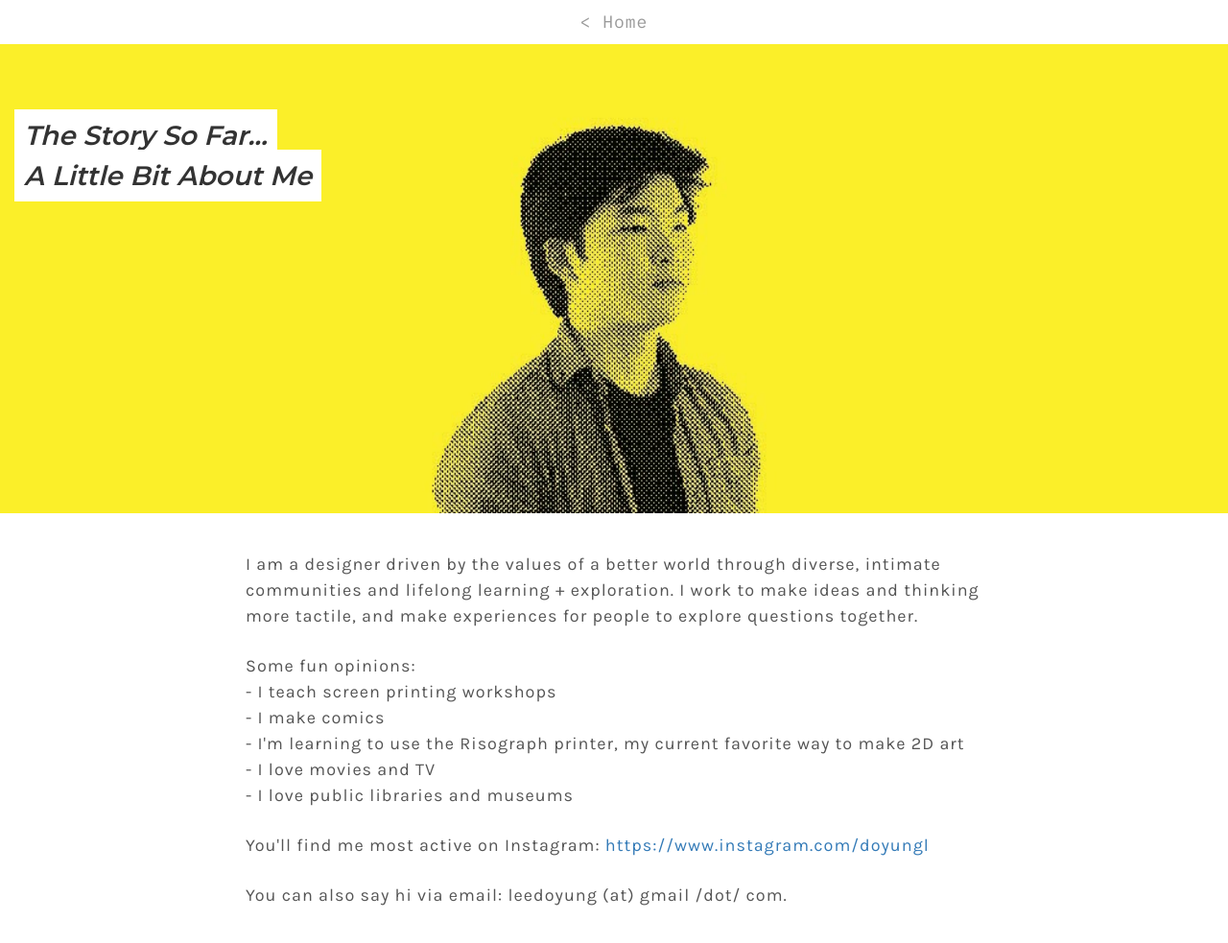
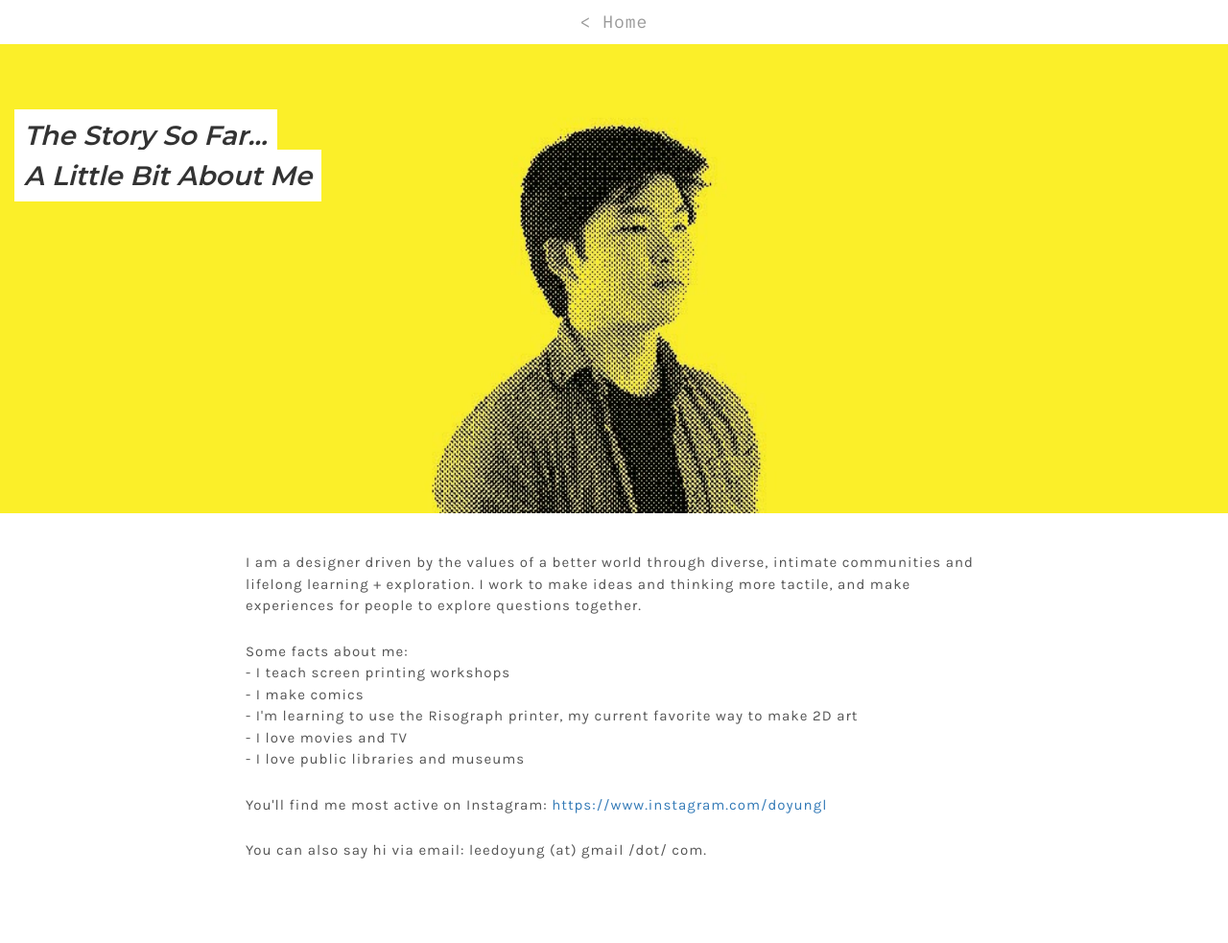
Before and after one commit to doyunglee/doyunglee.github.io, a Jekyll site: the page about.html, which Jekyll copies as it is, in a window 1280 px wide and 1032 px high. Shown: the top 983 px of the window at 96% size. Built offline with Jekyll 4.4.1, drawn with Linux system fonts in a browser that asks for light colours; nearby versions of some CDN libraries; some web fonts are replaced.

Commit message:
updating about

```diff
--- a/about.html
+++ b/about.html
@@ -34,7 +34,7 @@
     </div>
     <div class="body-wrapper">
       <p class="section-text">I am a designer driven by the values of a better world through diverse, intimate communities and lifelong learning + exploration. I work to make ideas and thinking more tactile, and make experiences for people to explore questions together.</p>
-      <p class="section-text">Some fun opinions:
+      <p class="section-text">Some facts about me:
       <br> - I teach screen printing workshops
       <br> - I make comics
       <br> - I'm learning to use the Risograph printer, my current favorite way to make 2D art
--- a/css/aboutme.css
+++ b/css/aboutme.css
@@ -83,7 +83,7 @@ span.spacer {
 
 .section-text {
   font-family: 'Karla';
-  font-size: 18px;
+  font-size: 15px;
   line-height: 150%;
   letter-spacing: 1px;
   color: #555555;
```
